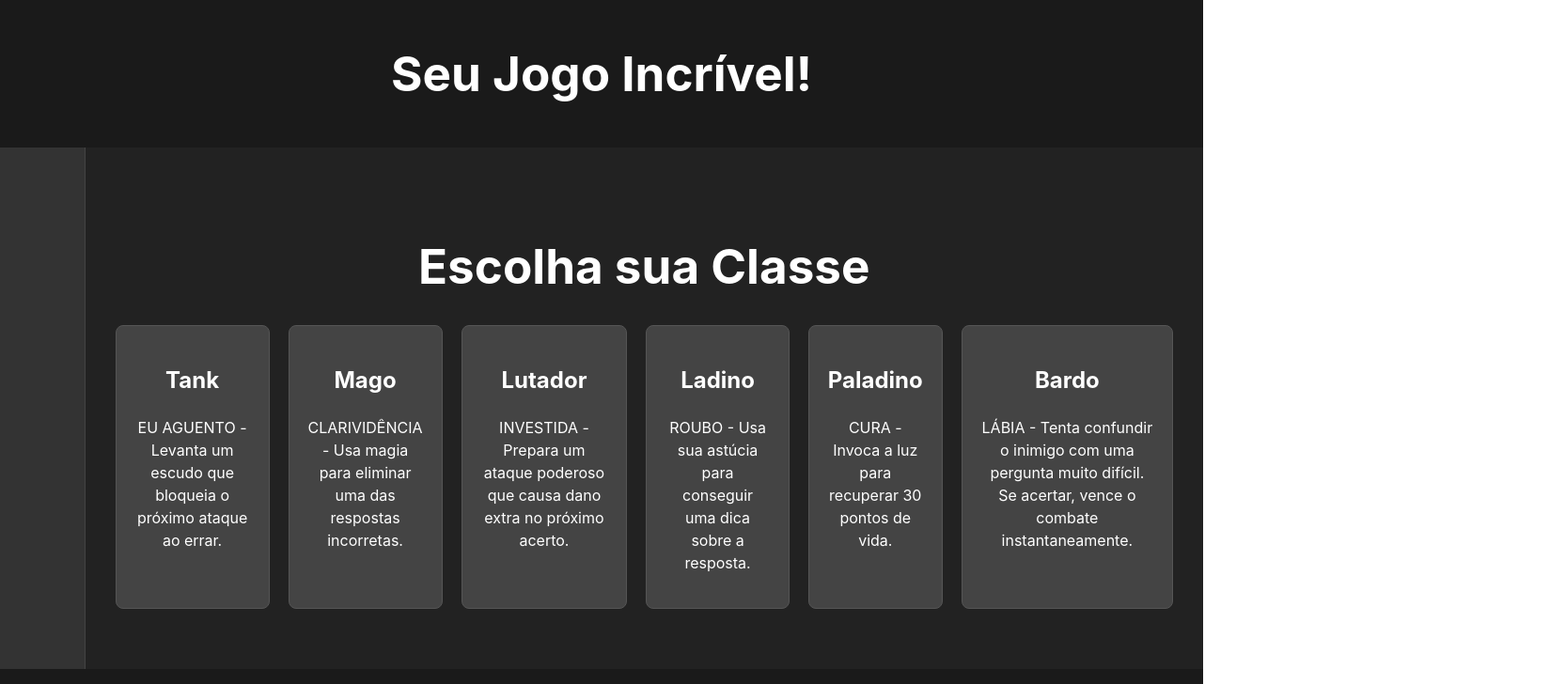
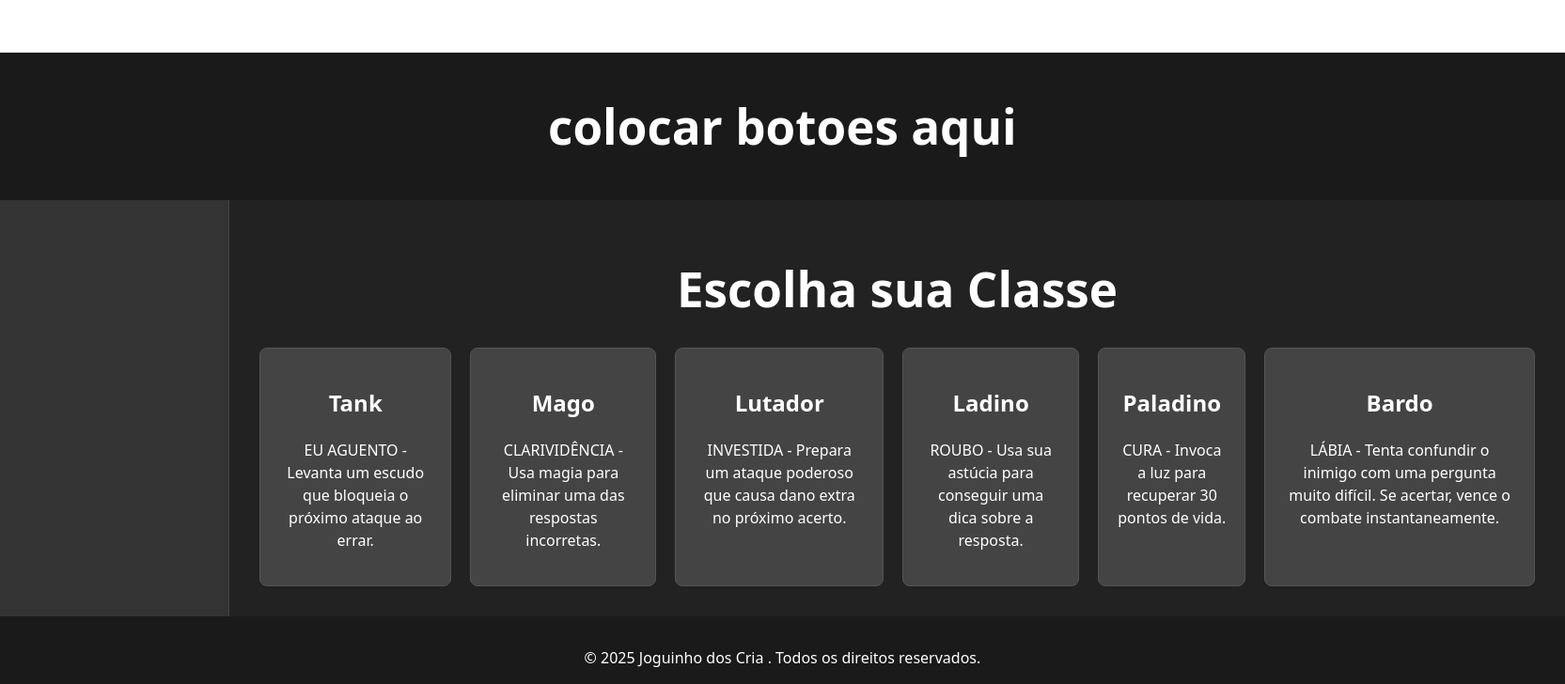
Before and after one commit to Projeto-RPG-Educativo/frontEnd, a React (Vite) app in the folder meu-rpg-mvp/: page / in a window 1280 px wide. Shown: the top 728 px of the page at 94% size, 1665 px wide, since content can reach past the window. Built offline with nearby package versions, Linux system fonts and the light colour scheme.

Commit message:
atualização do Layout base

```diff
--- a/meu-rpg-mvp/src/components/Layout/Layout.css
+++ b/meu-rpg-mvp/src/components/Layout/Layout.css
@@ -1,16 +1,6 @@
-body {
-  margin: 0;
-  font-family: -apple-system, BlinkMacSystemFont, 'Segoe UI', 'Roboto', 'Oxygen',
-    'Ubuntu', 'Cantarell', 'Fira Sans', 'Droid Sans', 'Helvetica Neue',
-    sans-serif;
-  -webkit-font-smoothing: antialiased;
-  -moz-osx-font-smoothing: grayscale;
-}
-
 .layout-container {
   display: flex;
   flex-direction: column;
-  min-height: 100vh;
   background-color: #222;
   color: #fff;
 }
@@ -29,13 +19,13 @@ body {
 
 .layout-sidebar {
   background-color: #333;
-  width: 200px;
+  width: 600px;
   padding: 1rem;
   border-right: 1px solid #444;
 }
 
 .layout-main {
-  flex-grow: 1;
+  flex-grow: 6;
   padding: 2rem;
   display: flex;
   flex-direction: column;
@@ -71,7 +61,7 @@ body {
 }
 
 .battle-screen {
-  display: flex;
+  display:flex;
   flex-direction: column;
   align-items: center;
   gap: 20px;
--- a/meu-rpg-mvp/src/components/Layout/Layout.tsx
+++ b/meu-rpg-mvp/src/components/Layout/Layout.tsx
@@ -9,21 +9,22 @@ const Layout: React.FC<LayoutProps> = ({ children }) => {
   return (
     <div className="layout-container">
       <header className="layout-header">
-        <h1>Seu Jogo Incrível!</h1>
+        <h1>colocar botoes aqui</h1>
         {/* Aqui você pode adicionar um menu, status do jogador, etc. */}
       </header>
 
       <div className="layout-content-wrapper">
         <aside className="layout-sidebar">
-          {/* Conteúdo da barra lateral. Aqui pode ser onde o HUD dos personagens e inimigos está. */}
+
         </aside>
+
         <main className="layout-main">
           {children}
         </main>
       </div>
 
       <footer className="layout-footer">
-        <p>© 2025 Seu Nome. Todos os direitos reservados.</p>
+        <p>© 2025 Joguinho dos Cria . Todos os direitos reservados.</p>
         {/* Outras informações como versão do jogo, créditos, etc. */}
       </footer>
     </div>
```
